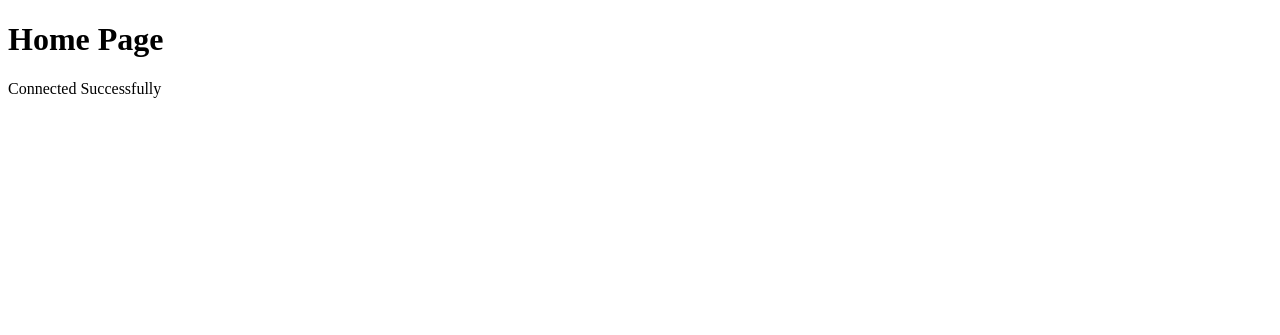
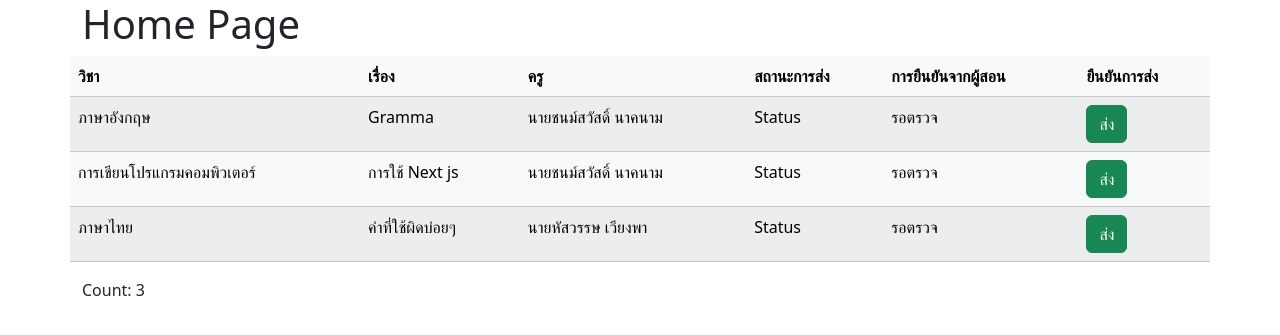
Before and after one commit to chonsawat/php-connect-db, a PHP site: page / in a window 1280 px wide. Shown: the top 335 px of the page. Run offline with PHP 8.4, Linux system fonts and the light colour scheme; data comes from the database, SQL or seed files in the repository.

Commit message:
connect db

```diff
--- a/index.php
+++ b/index.php
@@ -5,16 +5,62 @@
   <meta charset="UTF-8">
   <meta name="viewport" content="width=device-width, initial-scale=1.0">
   <title>Document</title>
+  <link href="https://cdn.jsdelivr.net/npm/bootstrap@5.3.2/dist/css/bootstrap.min.css" rel="stylesheet" integrity="sha384-T3c6CoIi6uLrA9TneNEoa7RxnatzjcDSCmG1MXxSR1GAsXEV/Dwwykc2MPK8M2HN" crossorigin="anonymous">
 </head>
 
 <body>
+  <div class="container">
+    <div class="row">
       <h1>Home Page</h1>
+      <table class="table table-light table-striped">
+        <thead>
+          <tr>
+            <th>วิชา</th>
+            <th>เรื่อง</th>
+            <th>ครู</th>
+            <th>สถานะการส่ง</th>
+            <th>การยืนยันจากผู้สอน</th>
+            <th>ยืนยันการส่ง</th>
+          </tr>
+        </thead>
+        <tbody>
           <?php
           include 'service\db_connection.php';
           $conn = OpenCon();
-  echo "Connected Successfully";
+          // echo "Connected Successfully";
+
+          $sql = "SELECT * FROM Homework INNER JOIN User ON User.user_username = Homework.homework_user_id";
+          $response = mysqli_query($conn, $sql);
+          while ($row = mysqli_fetch_array($response)) { ?>
+            <tr>
+              <td><?php echo $row['homework_subject'] ?></td>
+              <td><?php echo $row['homework_title'] ?></td>
+              <td><?php echo $row['user_name'] ?></td>
+              <td>Status</td>
+              <td>รอตรวจ</td>
+              <td><button class="btn btn-success">ส่ง</button></td>
+            </tr>
+          <?php
+          }
+          ?>
+        </tbody>
+      </table>
+    </div>
+    <div class="row">
+      <?php
+      $sql = "SELECT * FROM Homework";
+      $response = mysqli_query($conn, $sql);
+      $result = mysqli_num_rows($response);
+      echo "<p>Count: $result </p>";
+
       CloseCon($conn);
       ?>
+    </div>
+
+
+  </div>
+
+  <script src="https://cdn.jsdelivr.net/npm/bootstrap@5.3.2/dist/js/bootstrap.bundle.min.js" integrity="sha384-C6RzsynM9kWDrMNeT87bh95OGNyZPhcTNXj1NW7RuBCsyN/o0jlpcV8Qyq46cDfL" crossorigin="anonymous"></script>
 </body>
 
 </html>
```
Lines whose indentation alone changed are shown as unchanged.
